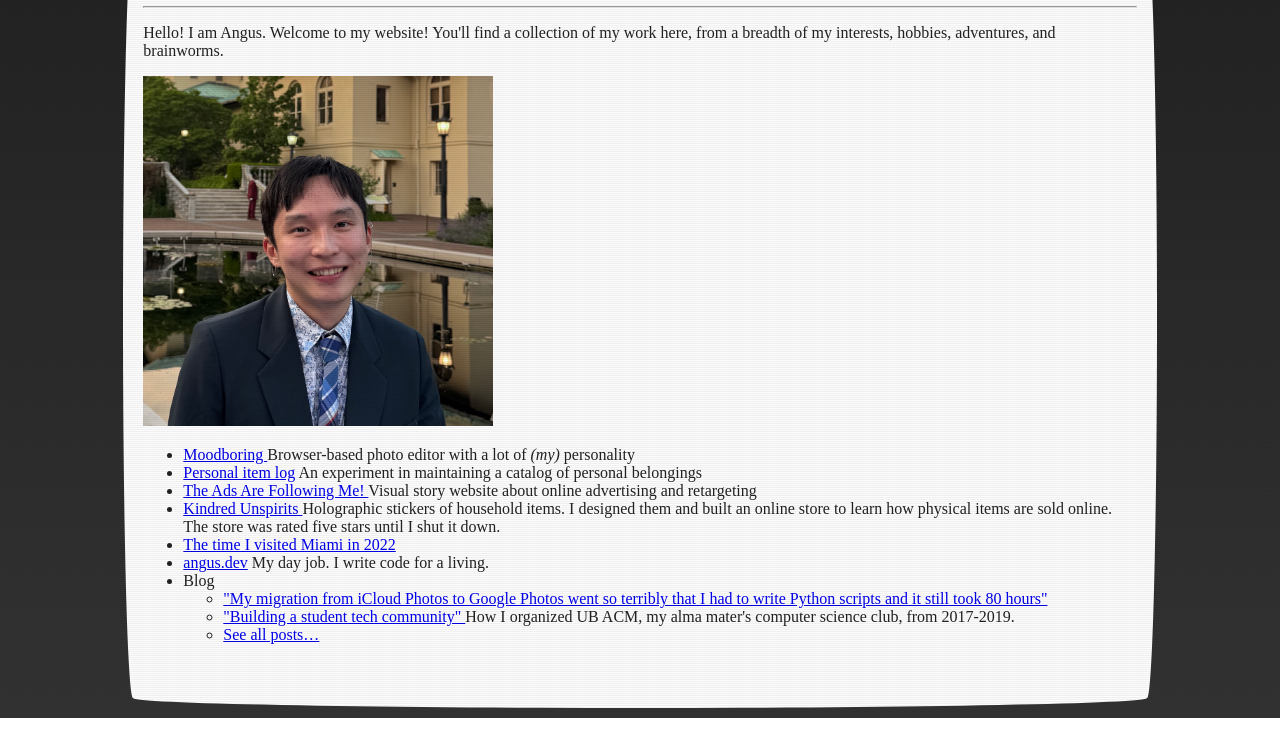
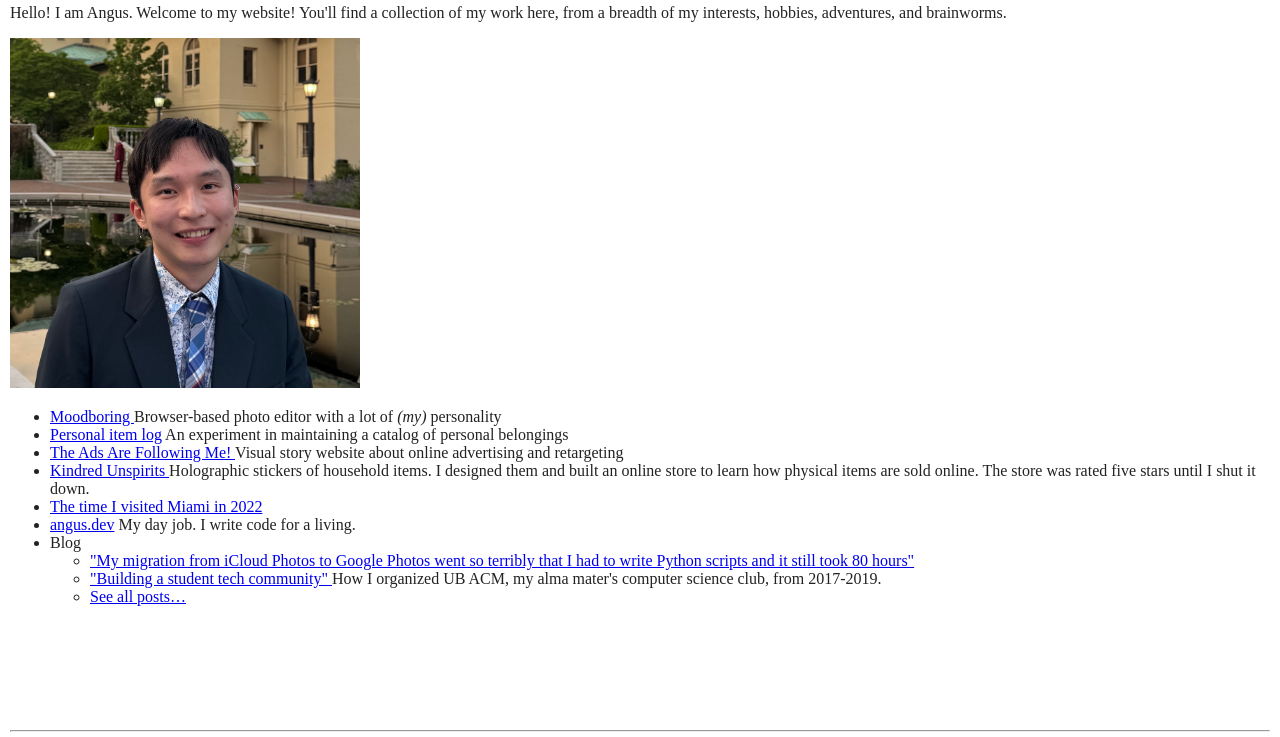
Before and after one commit to angushtlam/anguslam.com, an Astro site: page / in a window 1280 px wide. Shown: the part 82-819 px from the top of the page. Built offline with nearby package versions, Linux system fonts and the light colour scheme; Astro itself is replaced by a stand-in of ours.

Commit message:
Remove CRT effect

```diff
--- a/src/layouts/PageLayout.astro
+++ b/src/layouts/PageLayout.astro
@@ -1,7 +1,6 @@
 ---
-import Footer from '../components/Footer';
-import '../styles/index.css';
-import '../styles/crt.css';
+import Footer from "../components/Footer";
+import "../styles/index.css";
 
 interface Props {
   title?: string;
@@ -10,7 +9,7 @@ interface Props {
 
 const {
   title = "Angus Lam - anguslam.com",
-  description = "Angus is a software engineer with experience working at technology startups like Stripe, Lugg, Optimizely, and more. This is his personal website where he shares his work, knowledge, experiences, and other topics he finds interesting."
+  description = "Angus is a software engineer with experience working at technology startups like Stripe, Lugg, Optimizely, and more. This is his personal website where he shares his work, knowledge, experiences, and other topics he finds interesting.",
 } = Astro.props;
 ---
 
@@ -28,13 +27,6 @@ const {
     <title>{title}</title>
   </head>
   <body>
-    <div class="crt outer-container">
-      <div class="monitor-container">
-        <div class="bezel bezel-top"></div>
-        <div class="bezel bezel-bottom"></div>
-        <div class="bezel bezel-left"></div>
-        <div class="bezel bezel-right"></div>
-        <div class="screen">
     <main class="main-content">
       <slot />
     </main>
@@ -42,109 +34,20 @@ const {
       <hr />
       <Footer client:load />
     </div>
-        </div>
-      </div>
-    </div>
   </body>
 </html>
 
 <style>
-  .outer-container {
-    align-items: center;
-    background: #222;
-    background: linear-gradient(#222, #333);
-    display: flex;
-    height: 100%;
-    height: 100vh;
-    height: 100dvh;
-    justify-content: center;
-  }
-
-  .monitor-container {
-    height: 100%;
-    position: relative;
-    width: 100%;
-  }
-
-  @media (orientation: portrait) and (min-width: 500px) {
-    .monitor-container {
-      aspect-ratio: 3 / 4;
-      height: inherit;
-      max-height: 95vh;
-      max-width: 95vw;
-      width: inherit;
-    }
-  }
-
-  @media (orientation: landscape) and (min-height: 600px) {
-    .monitor-container {
-      aspect-ratio: 4 / 3;
-      height: inherit;
-      max-height: 95vh;
-      max-width: 95vw;
-      width: inherit;
-    }
-  }
-
-  .bezel {
-    background: #ffffff;
-    border-radius: 50%;
-    position: absolute;
-  }
-
-  .bezel-top {
-    height: 20px;
-    left: 0;
-    top: -10px;
-    width: 100%;
-  }
-
-  .bezel-bottom {
-    bottom: -10px;
-    height: 20px;
-    left: 0;
-    width: 100%;
-  }
-
-  .bezel-left {
-    height: 100%;
-    left: -10px;
-    top: 0;
-    width: 20px;
-  }
-
-  .bezel-right {
-    bottom: 0px;
-    height: 100%;
-    right: -10px;
-    width: 20px;
-  }
-
-  @media (orientation: portrait) and (max-width: 499px) {
-    .bezel {
-      display: none;
-    }
-  }
-
-  @media (orientation: landscape) and (max-height: 599px) {
-    .bezel {
-      display: none;
-    }
-  }
-
-  .screen {
-    background: #ffffff;
+  body {
+    padding: 10px;
     display: flex;
     flex-direction: column;
-    height: 100%;
-    overflow: auto;
-    padding: 10px;
-    width: 100%;
+    min-height: 100vh;
   }
 
   .main-content {
-    flex-grow: 1;
-    padding-bottom: 300px;
+    flex: 1;
+    padding-bottom: 100px;
   }
 
   .footer-container {
```
Lines whose indentation alone changed are shown as unchanged.
